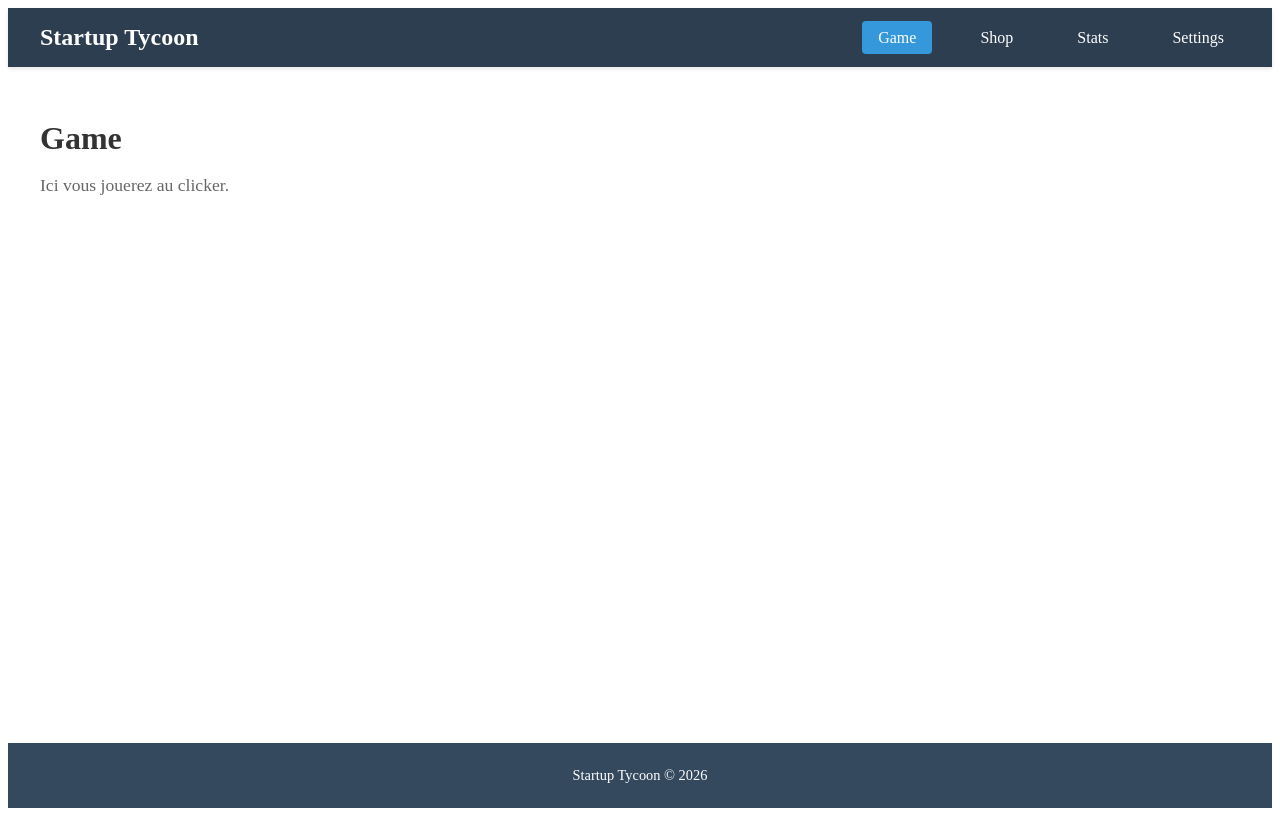
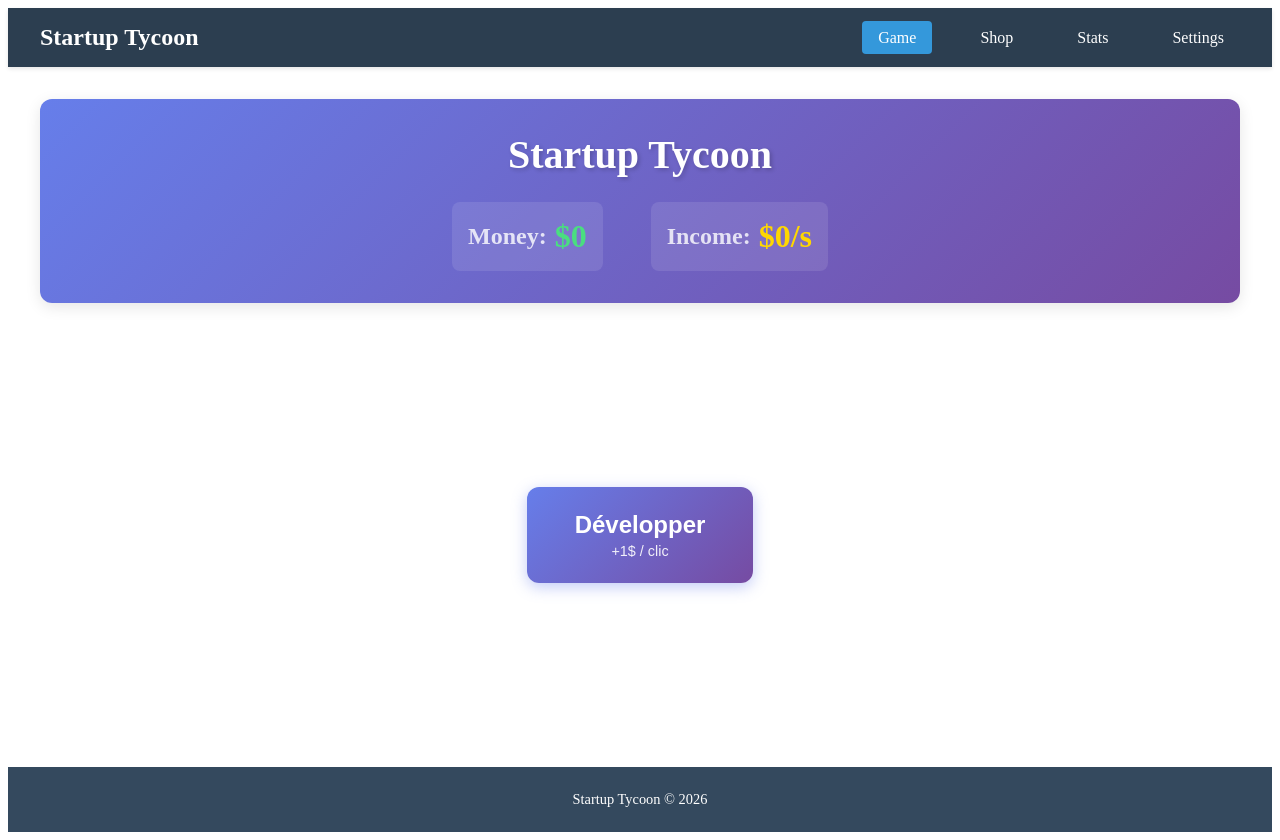
Before and after one commit to Thomas-co1/startup-tycoon, an Angular app: page / in a window 1280 px wide. Before the commit the page ends 816 px from the top, so only its background shows below. Built offline with nearby package versions, Linux system fonts and the light colour scheme.

Commit message:
implémentation de la logique clicker dans la page Game avec signals

```diff
--- a/src/pages/game.page.ts
+++ b/src/pages/game.page.ts
@@ -1,12 +1,21 @@
-import { Component } from '@angular/core';
+import { Component, signal } from '@angular/core';
+import { GameHeader } from '../components/game-header.component';
+import { ClickButton } from '../components/click-button.component';
 
 @Component({
   selector: 'app-game',
   standalone: true,
+  imports: [GameHeader, ClickButton],
   template: `
     <div class="page-container">
-      <h1>Game</h1>
-      <p class="page-objective">Ici vous jouerez au clicker.</p>
+      <app-game-header [money]="money()" />
+
+      <div class="game-content">
+        <app-click-button
+          [clickValue]="clickValue()"
+          (onClick)="handleClick()"
+        />
+      </div>
     </div>
   `,
   styles: [`
@@ -16,15 +25,19 @@ import { Component } from '@angular/core';
       margin: 0 auto;
     }
 
-    h1 {
-      color: #333;
-      margin-bottom: 1rem;
-    }
-
-    .page-objective {
-      font-size: 1.1rem;
-      color: #666;
+    .game-content {
+      display: flex;
+      justify-content: center;
+      align-items: center;
+      min-height: 400px;
     }
   `]
 })
-export class GamePage {}
+export class GamePage {
+  money = signal(0);
+  clickValue = signal(1);
+
+  handleClick(): void {
+    this.money.update(current => current + this.clickValue());
+  }
+}
```
